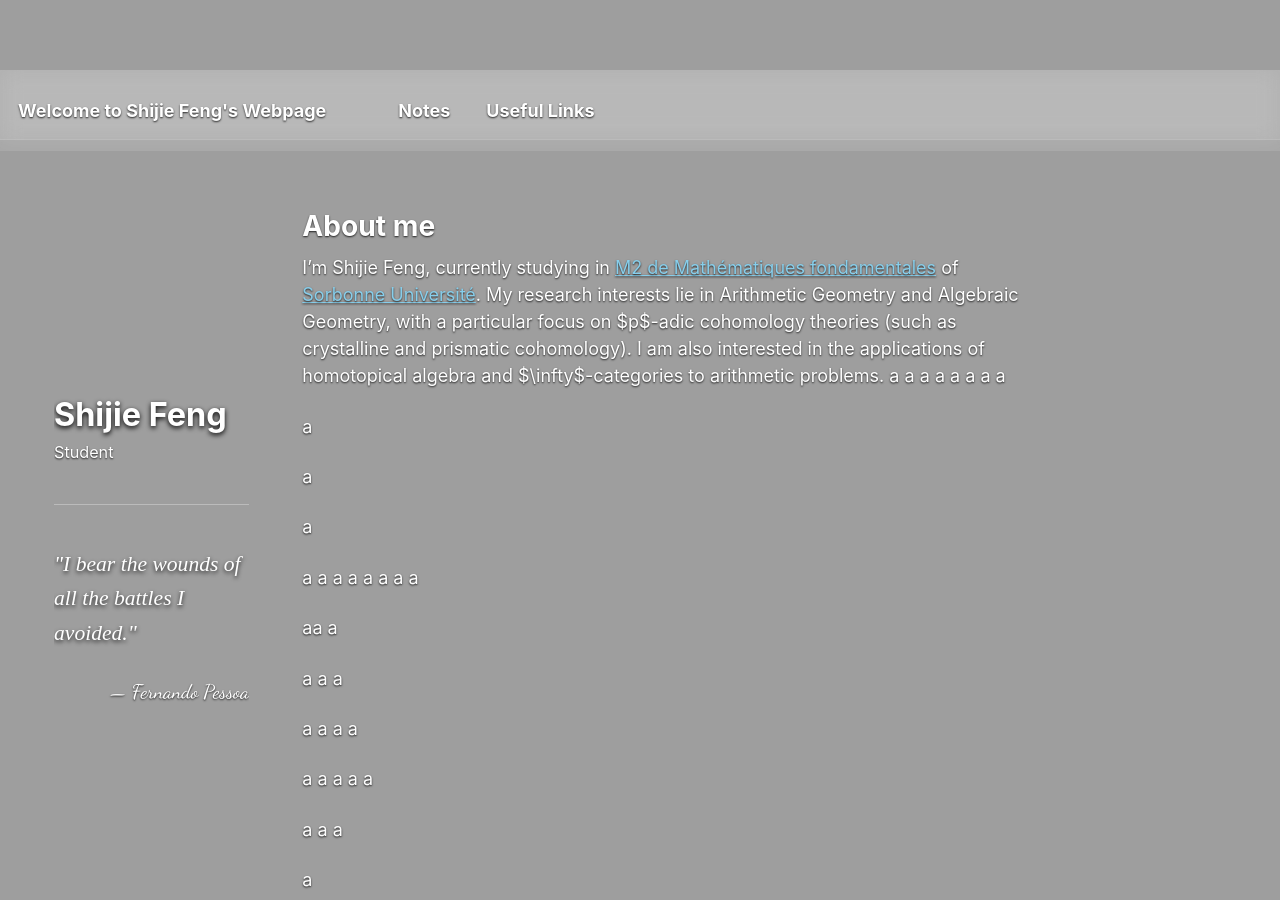
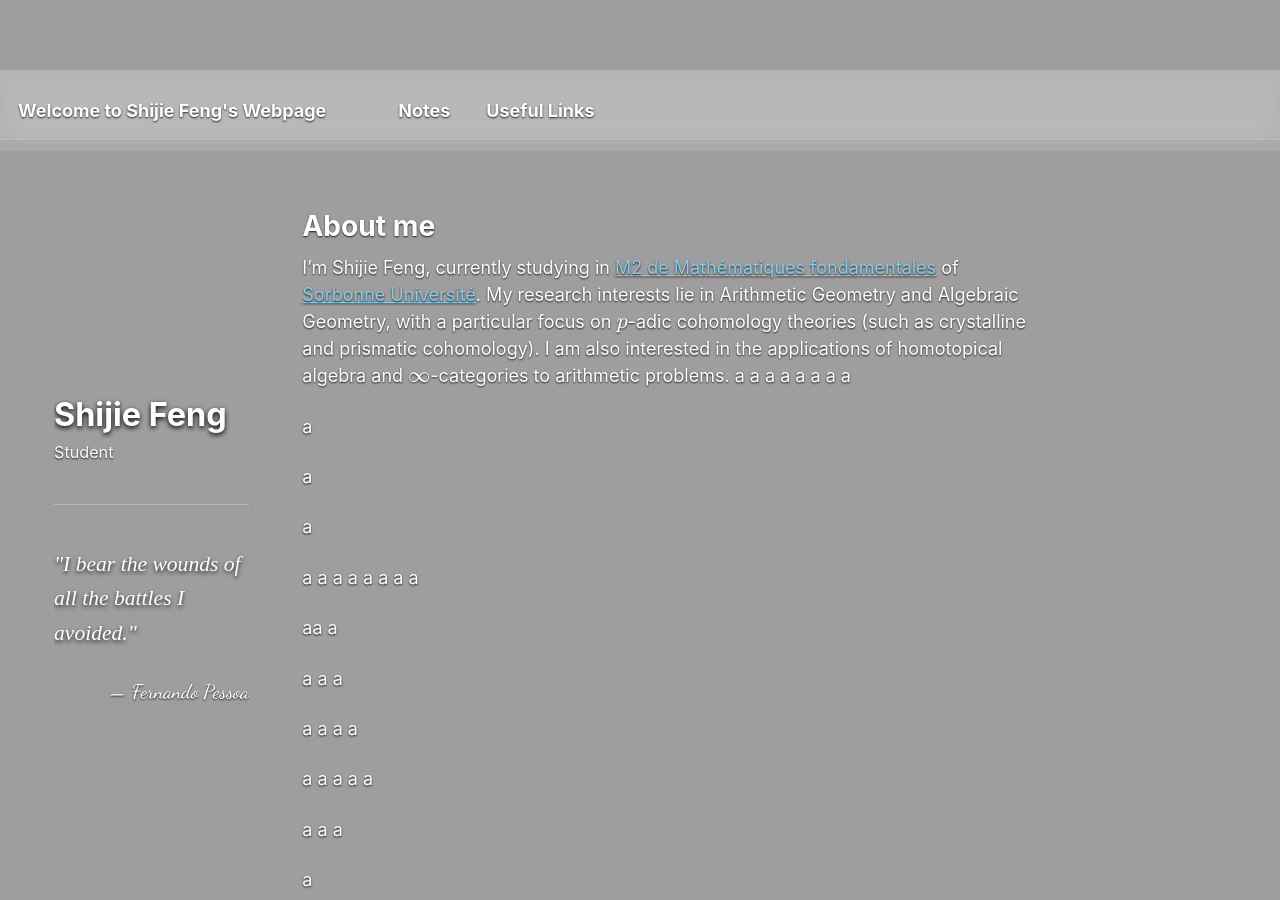
Before and after one commit to SHJFeng/SHJFeng.github.io, a Jekyll site: the page built from _pages/about.md, in a window 1280 px wide and 900 px high. Built offline with Jekyll 4.4.1, drawn with Linux system fonts in a browser that asks for light colours; some web fonts are replaced; part of the change alters nothing that is shown.

Commit message:
为每一页配置识别latex

```diff
--- a/_includes/scripts.html
+++ b/_includes/scripts.html
@@ -27,3 +27,19 @@ document.addEventListener("DOMContentLoaded", function() {
     });
 });
 </script>
+<script>
+  window.MathJax = {
+    tex: {
+      // 允许使用单个 $ 符号作为行内公式
+      inlineMath: [['$', '$'], ['\\(', '\\)']],
+      displayMath: [['$$', '$$'], ['\\[', '\\]']],
+      processEscapes: true,
+      processEnvironments: true
+    },
+    options: {
+      // 告诉 MathJax 忽略这些标签内部的内容
+      skipHtmlTags: ['script', 'noscript', 'style', 'textarea', 'pre']
+    }
+  };
+</script>
+<script id="MathJax-script" async src="https://cdn.jsdelivr.net/npm/mathjax@3/es5/tex-mml-chtml.js"></script>
```
